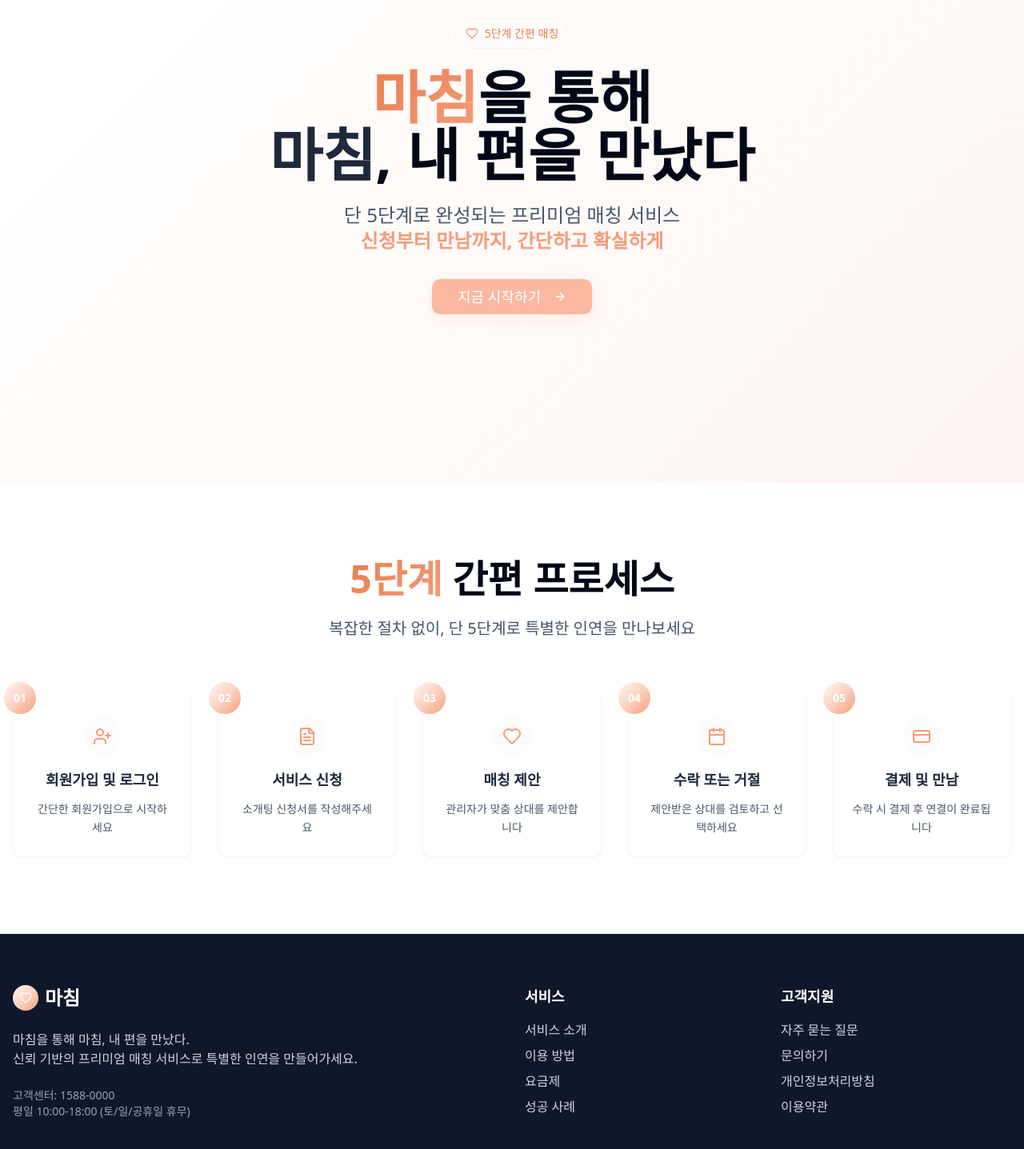
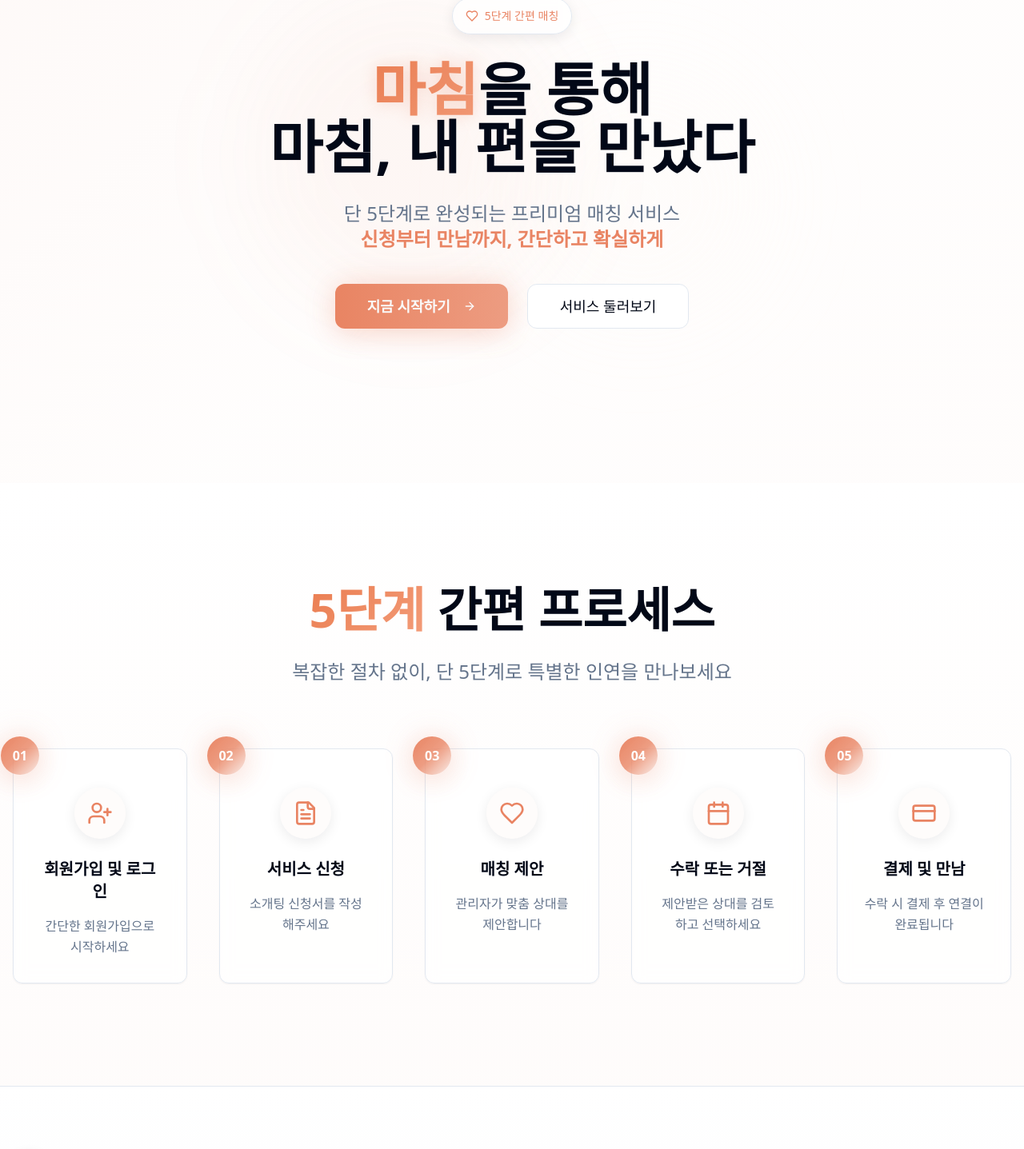
Before and after one commit to westwoodinkorea/match-my-fate, a React (Vite) app: page / in a window 1280 px wide. Shown: the part 196-1633 px from the top of the page at 80% size. Built offline with nearby package versions, Linux system fonts and the light colour scheme.

Commit message:
Refactor: Improve overall design

```diff
--- a/src/components/Footer.tsx
+++ b/src/components/Footer.tsx
@@ -4,49 +4,49 @@ import { Link } from "react-router-dom";
 
 const Footer = () => {
   return (
-    <footer className="bg-bluegray-900 text-white py-12 sm:py-16">
+    <footer className="bg-gradient-to-b from-background to-muted/50 border-t border-border py-16 sm:py-20">
       <div className="container mx-auto px-4">
-        <div className="grid grid-cols-1 sm:grid-cols-2 lg:grid-cols-4 gap-8 mb-8 sm:mb-12">
+        <div className="grid grid-cols-1 sm:grid-cols-2 lg:grid-cols-4 gap-8 mb-12 sm:mb-16">
           <div className="col-span-1 sm:col-span-2">
-            <div className="flex items-center space-x-2 mb-6">
-              <div className="w-8 h-8 rounded-full gradient-rosegold flex items-center justify-center">
-                <Heart className="w-4 h-4 text-white" />
+            <div className="flex items-center space-x-3 mb-8">
+              <div className="w-10 h-10 rounded-full gradient-warm-glow flex items-center justify-center shadow-soft">
+                <Heart className="w-5 h-5 text-white" />
               </div>
-              <span className="text-2xl font-bold">마침</span>
+              <span className="text-3xl font-bold text-gradient">마침</span>
             </div>
-            <p className="text-bluegray-300 mb-6 max-w-md text-sm sm:text-base">
+            <p className="text-muted-foreground mb-8 max-w-md text-base sm:text-lg leading-relaxed">
               마침을 통해 마침, 내 편을 만났다.<br />
               신뢰 기반의 프리미엄 매칭 서비스로 특별한 인연을 만들어가세요.
             </p>
-            <div className="text-xs sm:text-sm text-bluegray-400">
-              <p>고객센터: 1588-0000</p>
+            <div className="text-sm sm:text-base text-muted-foreground/80 space-y-1">
+              <p className="font-medium">고객센터: 1588-0000</p>
               <p>평일 10:00-18:00 (토/일/공휴일 휴무)</p>
             </div>
           </div>
 
           <div>
-            <h3 className="text-base sm:text-lg font-semibold mb-4">서비스</h3>
-            <ul className="space-y-2 text-bluegray-300 text-sm sm:text-base">
-              <li><Link to="/about" className="hover:text-rosegold-300 transition-colors">서비스 소개</Link></li>
-              <li><Link to="/how-it-works" className="hover:text-rosegold-300 transition-colors">이용 방법</Link></li>
-              <li><Link to="/pricing" className="hover:text-rosegold-300 transition-colors">요금제</Link></li>
-              <li><Link to="/success-stories" className="hover:text-rosegold-300 transition-colors">성공 사례</Link></li>
+            <h3 className="text-lg sm:text-xl font-semibold mb-6 text-foreground">서비스</h3>
+            <ul className="space-y-3 text-muted-foreground">
+              <li><Link to="/about" className="hover:text-primary transition-colors hover:underline">서비스 소개</Link></li>
+              <li><Link to="/how-it-works" className="hover:text-primary transition-colors hover:underline">이용 방법</Link></li>
+              <li><Link to="/pricing" className="hover:text-primary transition-colors hover:underline">요금제</Link></li>
+              <li><Link to="/success-stories" className="hover:text-primary transition-colors hover:underline">성공 사례</Link></li>
             </ul>
           </div>
 
           <div>
-            <h3 className="text-base sm:text-lg font-semibold mb-4">고객지원</h3>
-            <ul className="space-y-2 text-bluegray-300 text-sm sm:text-base">
-              <li><Link to="/faq" className="hover:text-rosegold-300 transition-colors">자주 묻는 질문</Link></li>
-              <li><Link to="/contact" className="hover:text-rosegold-300 transition-colors">문의하기</Link></li>
-              <li><Link to="/privacy" className="hover:text-rosegold-300 transition-colors">개인정보처리방침</Link></li>
-              <li><Link to="/terms" className="hover:text-rosegold-300 transition-colors">이용약관</Link></li>
+            <h3 className="text-lg sm:text-xl font-semibold mb-6 text-foreground">고객지원</h3>
+            <ul className="space-y-3 text-muted-foreground">
+              <li><Link to="/faq" className="hover:text-primary transition-colors hover:underline">자주 묻는 질문</Link></li>
+              <li><Link to="/contact" className="hover:text-primary transition-colors hover:underline">문의하기</Link></li>
+              <li><Link to="/privacy" className="hover:text-primary transition-colors hover:underline">개인정보처리방침</Link></li>
+              <li><Link to="/terms" className="hover:text-primary transition-colors hover:underline">이용약관</Link></li>
             </ul>
           </div>
         </div>
 
-        <div className="border-t border-bluegray-700 pt-6 sm:pt-8 text-center">
-          <p className="text-bluegray-400 text-xs sm:text-sm">
+        <div className="border-t border-border pt-8 sm:pt-10 text-center">
+          <p className="text-muted-foreground/80 text-sm sm:text-base">
             © 2024 마침. All rights reserved. | 사업자등록번호: 000-00-00000
           </p>
         </div>
--- a/src/components/SimpleHero.tsx
+++ b/src/components/SimpleHero.tsx
@@ -5,36 +5,48 @@ import { Link } from "react-router-dom";
 
 const SimpleHero = () => {
   return (
-    <section className="relative min-h-screen flex items-center justify-center overflow-hidden pt-14">
-      {/* Background gradient */}
-      <div className="absolute inset-0 gradient-rosegold opacity-10"></div>
+    <section className="relative min-h-screen flex items-center justify-center overflow-hidden pt-16">
+      {/* Enhanced background effects */}
+      <div className="absolute inset-0 gradient-hero"></div>
+      <div className="absolute top-1/4 left-1/4 w-96 h-96 rounded-full bg-primary/5 blur-3xl"></div>
+      <div className="absolute bottom-1/4 right-1/4 w-80 h-80 rounded-full bg-accent/10 blur-3xl"></div>
 
       {/* Content */}
       <div className="relative z-10 container mx-auto px-4 text-center">
-        <div className="animate-fade-in">
-          <div className="inline-flex items-center space-x-2 mb-6 px-3 py-2 rounded-full bg-rosegold-50 border border-rosegold-200">
-            <Heart className="w-4 h-4 text-rosegold-600" />
-            <span className="text-xs sm:text-sm text-rosegold-700 font-medium">5단계 간편 매칭</span>
+        <div className="animate-in">
+          <div className="inline-flex items-center space-x-2 mb-8 px-4 py-3 rounded-full glass-card shadow-soft hover-glow">
+            <Heart className="w-4 h-4 text-primary animate-bounce-soft" />
+            <span className="text-sm font-medium text-primary">5단계 간편 매칭</span>
           </div>
 
-          <h1 className="text-3xl sm:text-4xl md:text-6xl lg:text-7xl font-bold mb-6 leading-tight">
-            <span className="text-gradient">마침</span>을 통해<br />
-            <span className="text-bluegray-800">마침</span>, 내 편을 만났다
+          <h1 className="text-4xl sm:text-5xl md:text-6xl lg:text-7xl font-bold mb-8 leading-tight">
+            <span className="text-gradient text-glow">마침</span>을 통해<br />
+            <span className="text-foreground">마침</span>, 내 편을 만났다
           </h1>
 
-          <p className="text-base sm:text-lg md:text-xl lg:text-2xl text-bluegray-600 mb-8 max-w-3xl mx-auto leading-relaxed px-4">
+          <p className="text-lg sm:text-xl md:text-2xl text-muted-foreground mb-10 max-w-4xl mx-auto leading-relaxed px-4">
             단 5단계로 완성되는 프리미엄 매칭 서비스<br className="hidden sm:block" />
-            <span className="font-semibold text-rosegold-600">신청부터 만남까지, 간단하고 확실하게</span>
+            <span className="font-semibold text-primary">신청부터 만남까지, 간단하고 확실하게</span>
           </p>
 
-          <div className="flex flex-col sm:flex-row gap-4 justify-center items-center mb-12 px-4">
+          <div className="flex flex-col sm:flex-row gap-6 justify-center items-center mb-16 px-4">
             <Link to="/signup" className="w-full sm:w-auto">
               <Button
-                size="lg"
-                className="w-full sm:w-auto bg-rosegold-500 hover:bg-rosegold-600 text-white px-8 py-4 text-base sm:text-lg shadow-elegant hover:shadow-lg transition-all duration-300"
+                variant="premium"
+                size="xl"
+                className="w-full sm:w-auto font-semibold"
               >
                 지금 시작하기
                 <ArrowRight className="ml-2 w-5 h-5" />
+              </Button>
+            </Link>
+            <Link to="/application" className="w-full sm:w-auto">
+              <Button
+                variant="glass"
+                size="xl"
+                className="w-full sm:w-auto"
+              >
+                서비스 둘러보기
               </Button>
             </Link>
           </div>
--- a/src/components/SimpleProcess.tsx
+++ b/src/components/SimpleProcess.tsx
@@ -37,35 +37,35 @@ const SimpleProcess = () => {
   ];
 
   return (
-    <section className="py-16 sm:py-20 lg:py-24 bg-white">
+    <section className="py-20 sm:py-24 lg:py-32 bg-gradient-to-b from-background to-accent/20">
       <div className="container mx-auto px-4">
-        <div className="text-center mb-12 sm:mb-16 animate-slide-up">
-          <h2 className="text-3xl sm:text-4xl lg:text-5xl font-bold mb-4 sm:mb-6">
+        <div className="text-center mb-16 sm:mb-20 animate-in">
+          <h2 className="text-4xl sm:text-5xl lg:text-6xl font-bold mb-6 sm:mb-8">
             <span className="text-gradient">5단계</span> 간편 프로세스
           </h2>
-          <p className="text-lg sm:text-xl text-bluegray-600 max-w-2xl mx-auto px-4">
+          <p className="text-xl sm:text-2xl text-muted-foreground max-w-3xl mx-auto px-4">
             복잡한 절차 없이, 단 5단계로 특별한 인연을 만나보세요
           </p>
         </div>
 
-        <div className="grid grid-cols-1 md:grid-cols-5 gap-6 sm:gap-8">
+        <div className="grid grid-cols-1 md:grid-cols-5 gap-8 sm:gap-10">
           {steps.map((step, index) => (
             <Card
               key={index}
-              className="relative border-rosegold-100 hover:shadow-elegant transition-all duration-300 animate-slide-up"
+              className="relative border-border/50 glass-card hover-glow animate-in"
               style={{ animationDelay: `${index * 0.1}s` }}
             >
-              <CardContent className="p-6 text-center">
-                <div className="absolute -top-3 -left-3 w-10 h-10 rounded-full gradient-rosegold flex items-center justify-center">
-                  <span className="text-white font-bold text-sm">{step.number}</span>
+              <CardContent className="p-8 text-center">
+                <div className="absolute -top-4 -left-4 w-12 h-12 rounded-full gradient-warm-glow flex items-center justify-center shadow-glow">
+                  <span className="text-white font-bold text-base">{step.number}</span>
                 </div>
-                <div className="w-12 h-12 rounded-full bg-rosegold-50 flex items-center justify-center mx-auto mb-4 mt-2">
-                  <step.icon className="w-6 h-6 text-rosegold-600" />
+                <div className="w-16 h-16 rounded-full bg-accent/20 flex items-center justify-center mx-auto mb-6 mt-4 shadow-soft">
+                  <step.icon className="w-8 h-8 text-primary" />
                 </div>
-                <h3 className="text-lg font-bold mb-3 text-bluegray-800">
+                <h3 className="text-xl font-bold mb-4 text-foreground">
                   {step.title}
                 </h3>
-                <p className="text-sm text-bluegray-600 leading-relaxed">
+                <p className="text-base text-muted-foreground leading-relaxed">
                   {step.description}
                 </p>
               </CardContent>
--- a/src/components/ui/button.tsx
+++ b/src/components/ui/button.tsx
@@ -5,24 +5,28 @@ import { cva, type VariantProps } from "class-variance-authority"
 import { cn } from "@/lib/utils"
 
 const buttonVariants = cva(
-  "inline-flex items-center justify-center gap-2 whitespace-nowrap rounded-md text-sm font-medium ring-offset-background transition-colors focus-visible:outline-none focus-visible:ring-2 focus-visible:ring-ring focus-visible:ring-offset-2 disabled:pointer-events-none disabled:opacity-50 [&_svg]:pointer-events-none [&_svg]:size-4 [&_svg]:shrink-0",
+  "inline-flex items-center justify-center gap-2 whitespace-nowrap rounded-md text-sm font-medium ring-offset-background transition-all duration-300 focus-visible:outline-none focus-visible:ring-2 focus-visible:ring-ring focus-visible:ring-offset-2 disabled:pointer-events-none disabled:opacity-50 [&_svg]:pointer-events-none [&_svg]:size-4 [&_svg]:shrink-0",
   {
     variants: {
       variant: {
-        default: "bg-primary text-primary-foreground hover:bg-primary/90",
+        default: "bg-primary text-primary-foreground hover:bg-primary/90 shadow-soft hover:shadow-elegant",
         destructive:
-          "bg-destructive text-destructive-foreground hover:bg-destructive/90",
+          "bg-destructive text-destructive-foreground hover:bg-destructive/90 shadow-soft hover:shadow-elegant",
         outline:
-          "border border-input bg-background hover:bg-accent hover:text-accent-foreground",
+          "border border-input bg-background hover:bg-accent hover:text-accent-foreground shadow-soft hover:shadow-card",
         secondary:
-          "bg-secondary text-secondary-foreground hover:bg-secondary/80",
+          "bg-secondary text-secondary-foreground hover:bg-secondary/80 shadow-soft hover:shadow-card",
         ghost: "hover:bg-accent hover:text-accent-foreground",
         link: "text-primary underline-offset-4 hover:underline",
+        gradient: "gradient-warm-glow text-primary-foreground hover:shadow-glow hover:-translate-y-0.5",
+        premium: "bg-gradient-to-r from-primary to-primary/80 text-primary-foreground shadow-glow hover:shadow-elegant hover:-translate-y-1",
+        glass: "glass-effect hover:shadow-soft hover:-translate-y-0.5",
       },
       size: {
         default: "h-10 px-4 py-2",
         sm: "h-9 rounded-md px-3",
-        lg: "h-11 rounded-md px-8",
+        lg: "h-12 rounded-lg px-8 text-base",
+        xl: "h-14 rounded-lg px-10 text-lg",
         icon: "h-10 w-10",
       },
     },
--- a/src/index.css
+++ b/src/index.css
@@ -90,10 +90,32 @@
 }
 
 @layer utilities {
+  /* Enhanced gradients */
   .gradient-rosegold {
     background: linear-gradient(135deg, #fef8f6 0%, #fcd2c1 50%, #f39d7a 100%);
   }
 
+  .gradient-warm-glow {
+    background: linear-gradient(135deg,
+      hsl(var(--primary)) 0%,
+      hsl(var(--primary) / 0.8) 50%,
+      hsl(var(--accent)) 100%);
+  }
+
+  .gradient-subtle {
+    background: linear-gradient(180deg,
+      hsl(var(--background)) 0%,
+      hsl(var(--accent)) 100%);
+  }
+
+  .gradient-hero {
+    background: linear-gradient(135deg,
+      hsl(var(--primary) / 0.05) 0%,
+      hsl(var(--accent) / 0.1) 50%,
+      hsl(var(--primary) / 0.02) 100%);
+  }
+
+  /* Enhanced text effects */
   .text-gradient {
     background: linear-gradient(135deg, #ea7c4f 0%, #f39d7a 100%);
     -webkit-background-clip: text;
@@ -101,13 +123,89 @@
     background-clip: text;
   }
 
-  .shadow-elegant {
-    box-shadow: 0 4px 20px rgba(243, 157, 122, 0.15);
+  .text-glow {
+    text-shadow: 0 0 20px hsl(var(--primary) / 0.3);
   }
 
+  /* Enhanced shadows */
+  .shadow-elegant {
+    box-shadow: 0 8px 32px hsl(var(--primary) / 0.12);
+  }
+
+  .shadow-soft {
+    box-shadow: 0 4px 16px hsl(var(--foreground) / 0.08);
+  }
+
+  .shadow-glow {
+    box-shadow: 0 0 40px hsl(var(--primary) / 0.2),
+                0 8px 32px hsl(var(--primary) / 0.15);
+  }
+
+  .shadow-card {
+    box-shadow: 0 2px 8px hsl(var(--foreground) / 0.06),
+                0 1px 4px hsl(var(--foreground) / 0.04);
+  }
+
+  /* Enhanced glass effects */
   .glass-effect {
-    background: rgba(255, 255, 255, 0.9);
-    backdrop-filter: blur(10px);
-    border: 1px solid rgba(255, 255, 255, 0.2);
+    background: rgba(255, 255, 255, 0.95);
+    backdrop-filter: blur(12px);
+    border: 1px solid hsl(var(--border));
+  }
+
+  .glass-card {
+    background: rgba(255, 255, 255, 0.7);
+    backdrop-filter: blur(8px);
+    border: 1px solid hsl(var(--border));
+  }
+
+  /* Interactive effects */
+  .hover-glow {
+    transition: all 0.3s cubic-bezier(0.4, 0, 0.2, 1);
+  }
+
+  .hover-glow:hover {
+    transform: translateY(-2px);
+    box-shadow: 0 12px 40px hsl(var(--primary) / 0.2);
+  }
+
+  .hover-lift {
+    transition: transform 0.2s ease-out;
+  }
+
+  .hover-lift:hover {
+    transform: translateY(-4px);
+  }
+
+  /* Smooth animations */
+  .animate-in {
+    animation: fadeInUp 0.6s ease-out;
+  }
+
+  .animate-bounce-soft {
+    animation: bounceSoft 2s infinite;
+  }
+
+  @keyframes fadeInUp {
+    from {
+      opacity: 0;
+      transform: translateY(30px);
+    }
+    to {
+      opacity: 1;
+      transform: translateY(0);
+    }
+  }
+
+  @keyframes bounceSoft {
+    0%, 20%, 50%, 80%, 100% {
+      transform: translateY(0);
+    }
+    40% {
+      transform: translateY(-10px);
+    }
+    60% {
+      transform: translateY(-5px);
+    }
   }
 }
```
Also changed, not shown: src/components/Header.tsx (+8 -8 lines).
